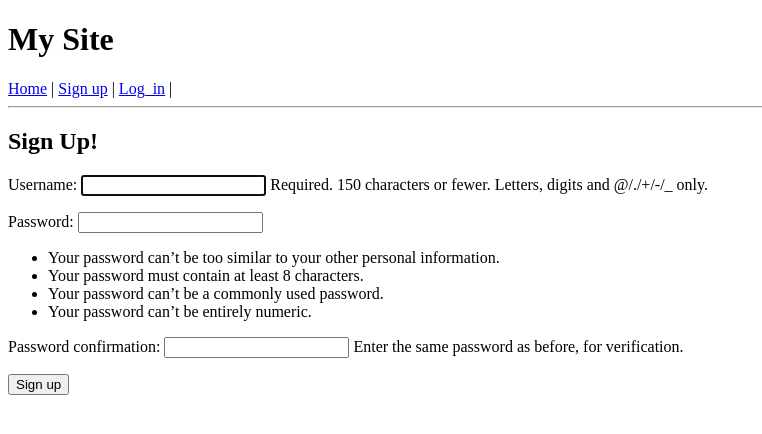
After one commit to AzamatGla/Django-2x, a Django app: page /signup/ in a window 1280 px wide. The commit adds this page. Shown: the top 434 px of the page, without its empty margins (0-762 px from the left). Run offline with Django 3.2, Linux system fonts and the light colour scheme.

Commit message:
added log in and log out

```diff
--- a/mysite/app/templates/base.html
+++ b/mysite/app/templates/base.html
@@ -6,6 +6,17 @@
 </head>
 <body>
 <h1>My Site</h1>
+    <a href="{% url 'home' %}">Home</a> |
+{% if user.is_authenticated %}
+    <a href="{% url 'logout' %}">Log_out</a> |
+    <strong>You are logged in as {{user.username}}</strong>
+{% else %}
+    <a href="{% url 'signup' %}">Sign up</a> |
+    <a href="{% url 'login' %}">Log_in</a> |
+{% endif %}
+
+
+
 <hr>
 {% block content %}
 {% endblock %}
--- a/mysite/app/templates/home.html
+++ b/mysite/app/templates/home.html
@@ -2,5 +2,6 @@
 
 {% block content %}
 <h2>Home Page</h2>
-<h3>Welcome to my site, visitor!</h3>
+<h3>Welcome to my site, {% if user.is_authenticated %} {{ user.username }}!{% else %} visitor {%endif%}</h3>
+<p><strong>In our site it has been registered {{ count }} users</strong></p>
 {% endblock %}
--- /dev/null
+++ b/mysite/app/templates/signup.html
@@ -0,0 +1,10 @@
+{% extends 'base.html' %}
+
+{% block content %}
+<h2>Sign Up!</h2>
+<form method="post">
+    {% csrf_token %}
+    {{ form.as_p }}
+    <button type="submit">Sign up</button>
+</form>
+{% endblock %}
--- a/mysite/app/views.py
+++ b/mysite/app/views.py
@@ -1,5 +1,21 @@
-from django.shortcuts import render
+from django.shortcuts import render, redirect
+from django.contrib.auth.forms import UserCreationForm
+from django.contrib.auth.models import User
 
 
 def home(request):
-    return render(request, 'home.html')
+    count = User.objects.count()
+    return render(request, 'home.html', {'count': count})
+
+
+def signup(request):
+    if request.method == 'POST':
+        form = UserCreationForm(request.POST)
+        if form.is_valid():
+            form.save()
+            return redirect('home')
+    else:
+        form = UserCreationForm()
+    return render(request, 'signup.html', {
+        'form': form
+    })
--- a/mysite/settings.py
+++ b/mysite/settings.py
@@ -122,3 +122,5 @@ USE_TZ = True
 # https://docs.djangoproject.com/en/2.2/howto/static-files/
 
 STATIC_URL = '/static/'
+LOGIN_REDIRECT_URL = 'home'
+LOGOUT_REDIRECT_URL = 'home'
--- a/mysite/urls.py
+++ b/mysite/urls.py
@@ -1,23 +1,10 @@
-"""mysite URL Configuration
-
-The `urlpatterns` list routes URLs to views. For more information please see:
-    https://docs.djangoproject.com/en/2.2/topics/http/urls/
-Examples:
-Function views
-    1. Add an import:  from my_app import views
-    2. Add a URL to urlpatterns:  path('', views.home, name='home')
-Class-based views
-    1. Add an import:  from other_app.views import Home
-    2. Add a URL to urlpatterns:  path('', Home.as_view(), name='home')
-Including another URLconf
-    1. Import the include() function: from django.urls import include, path
-    2. Add a URL to urlpatterns:  path('blog/', include('blog.urls'))
-"""
 from django.contrib import admin
-from django.urls import path
+from django.urls import path, include
 from mysite.app import views
 
 urlpatterns = [
     path('admin/', admin.site.urls),
-    path('', views.home, name='home')
+    path('', views.home, name='home'),
+    path('signup/', views.signup, name='signup'),
+    path('accounts/', include('django.contrib.auth.urls'))
 ]
```
Also changed, not shown: mysite/app/templates/registration/login.html (added, +10 -0 lines).
